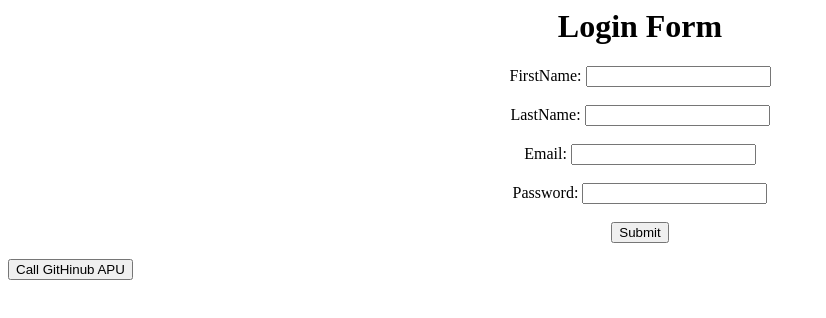
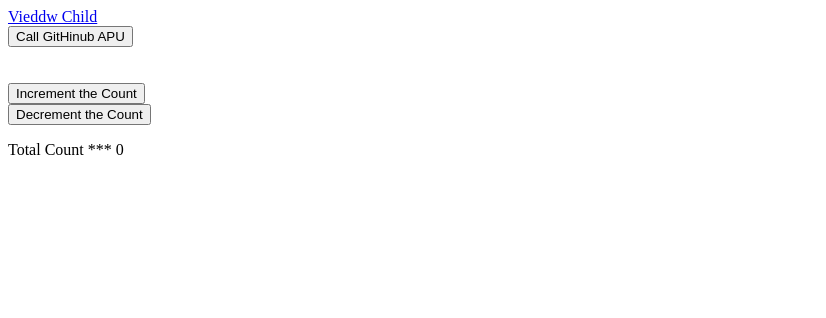
Before and after one commit to vengatesh-radha/angular-exercises, an Angular app: page /viewChild in a window 1280 px wide. Before the commit this address led to /. Shown: the top 318 px of the page, without its empty margins (0-826 px from the left). Built offline with nearby package versions, Linux system fonts and the light colour scheme.

Commit message:
viewchild

```diff
--- a/src/app/app-routing.module.ts
+++ b/src/app/app-routing.module.ts
@@ -2,8 +2,12 @@ import { Route, Router, RouterModule } from '@angular/router';
 import { NgModule } from '@angular/core';
 
 import { UserComponent } from './user.component';
+import { ViewChildComponent } from './view-child.component';
 
-const routes = [{ path: 'user/:id', component: UserComponent }];
+const routes = [
+  { path: 'user/:id', component: UserComponent },
+  { path: 'viewChild', component: ViewChildComponent },
+];
 
 @NgModule({
   imports: [RouterModule.forRoot(routes)],
--- a/src/app/app.component.html
+++ b/src/app/app.component.html
@@ -1,4 +1,4 @@
-<div class="container" style="text-align:center">
+<!-- <div class="container" style="text-align:center">
   <h1>Login Form</h1>
   <div>
     <form>
@@ -13,8 +13,10 @@
       <button (click)="submitlogin()">Submit</button>
     </form>
   </div>
-</div>
+</div> -->
 
+<a [routerLink]="['viewChild']">Vieddw Child</a>
+<br />
 <button (click)="getUser()">Call GitHinub APU</button>
 
 <router-outlet></router-outlet>
--- a/src/app/app.module.ts
+++ b/src/app/app.module.ts
@@ -6,6 +6,8 @@ import { AppRouting } from './app-routing.module';
 import { AppComponent } from './app.component';
 import { HelloComponent } from './hello.component';
 import { UserComponent } from './user.component';
+import { ViewChildComponent } from './view-child.component';
+import { ChildViewsComponent } from './child-views.component';
 import { UserPipe } from './user.pipe';
 import { UserNavigationDirective } from './user.directive';
 
@@ -27,6 +29,8 @@ import { ApiHttpInterceptor } from '../services/http-interceptor';
     UserComponent,
     UserPipe,
     UserNavigationDirective,
+    ViewChildComponent,
+    ChildViewsComponent
   ],
   bootstrap: [AppComponent],
   providers: [
--- /dev/null
+++ b/src/app/child-views.component.ts
@@ -0,0 +1,21 @@
+import { Component, OnInit } from '@angular/core';
+
+@Component({
+  selector: 'app-child-views',
+  template: `<p>Total Count *** {{count}}</p>`,
+})
+export class ChildViewsComponent implements OnInit {
+  count:number = 0;
+  constructor() {}
+
+  public ngOnInit() {}
+
+  public increment(): void {
+    this.count++;
+
+  }
+  public decrement(): void {
+    this.count--;
+
+  }
+}
--- /dev/null
+++ b/src/app/view-child.component.ts
@@ -0,0 +1,56 @@
+import {
+  Component,
+  ElementRef,
+  OnInit,
+  ViewChildren,
+  AfterViewInit,
+  ViewChild,
+  QueryList,
+} from '@angular/core';
+import { ChildViewsComponent } from './child-views.component';
+
+@Component({
+  selector: 'app-view-child',
+  template: `
+  <!--<h1 #myTag>Heello View children1</h1>
+  <h1 #myTag>Heello View children2</h1>
+  <h1 #myTag>Heello View children3</h1>-->
+  <br>
+  <br>
+  <br>
+  <button (click)="inc()"> Increment the Count</button> <br>
+  <button (click)="dec()"> Decrement the Count</button>
+  <app-child-views #myChildTag></app-child-views>
+
+  `,
+})
+export class ViewChildComponent implements OnInit, AfterViewInit {
+  // const ele: any = document.getElementById('myTag');
+  // @ViewChild('myTag') htmlTag: ElementRef;
+  // @ViewChildren('myTag') htmlTag: QueryList<any>;
+  @ViewChild('myChildTag') myChildTag: ChildViewsComponent;
+  constructor() {}
+
+  public ngOnInit() {}
+
+  public ngAfterViewInit() {
+    console.log('myChildTag', this.myChildTag);
+    // console.log('View INIT EMELEM', this.htmlTag);
+    // this.htmlTag.nativeElement.style.color = 'red'
+    // this.htmlTag.results
+    // this.htmlTag.first.foreach((ele: ElementRef)=> {
+    // })
+    // this.htmlTag.last.nativeElement.style.color ='green'
+  }
+
+
+  public inc(): void {
+    this.myChildTag.increment();
+  }
+
+  public dec(): void {
+    this.myChildTag.decrement();
+
+
+  }
+}
```
